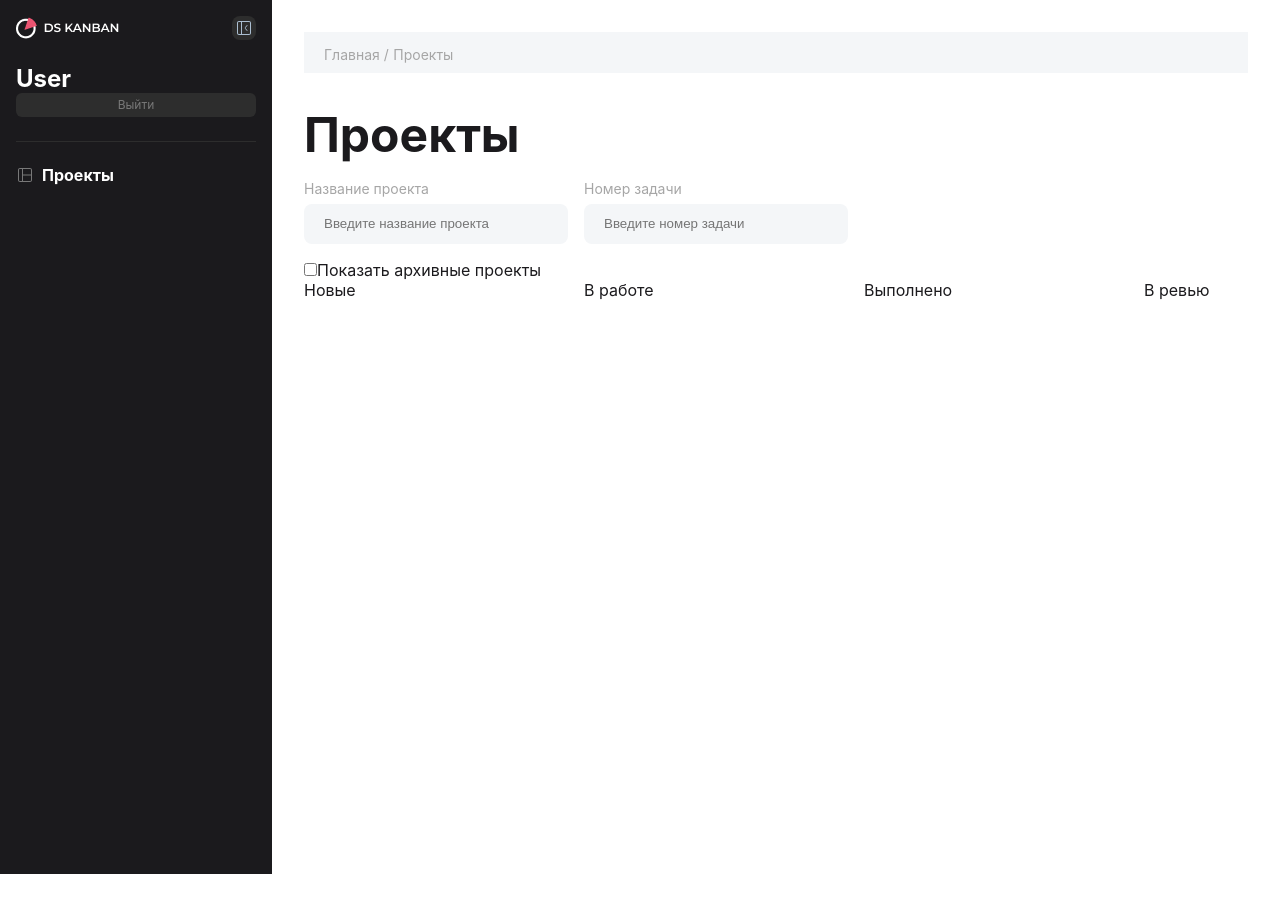
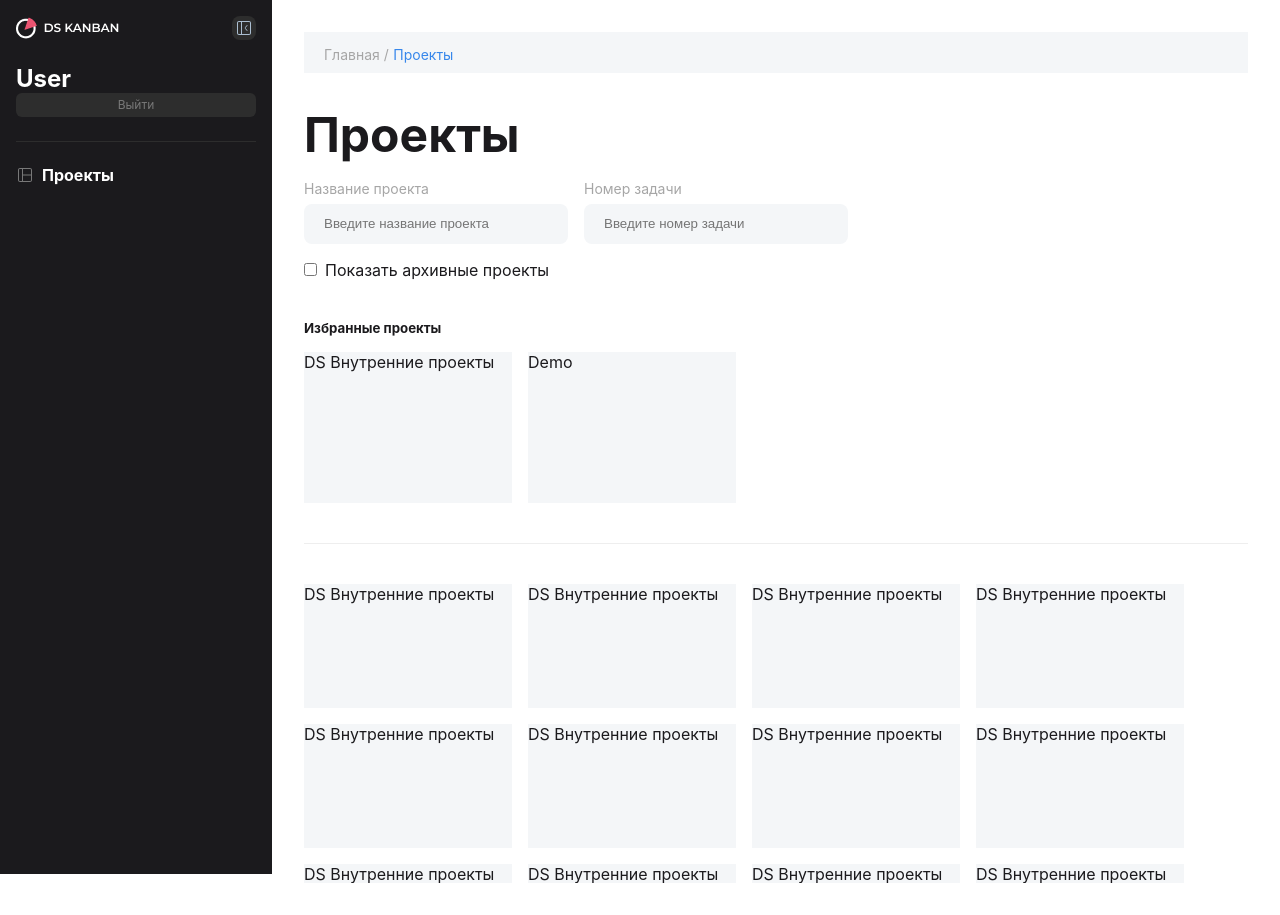
Before and after one commit to Vladimir-Seropol/kanban-task-tracker1, a Next.js app: page /projects in a window 1280 px wide. Before the commit the page ends 874 px from the top, so only its background shows below. Built offline with nearby package versions, Linux system fonts and the light colour scheme.

Commit message:
изменения в скроллбаре

```diff
--- a/src/pages/projects/index.tsx
+++ b/src/pages/projects/index.tsx
@@ -1,19 +1,46 @@
 /* eslint-disable jsx-a11y/label-has-associated-control */
 /* eslint-disable jsx-a11y/anchor-is-valid */
 /* eslint-disable @next/next/no-img-element */
+import { useState } from 'react';
 import Link from 'next/link';
 import Button from '../../components/Button';
 import style from './style.module.css';
 
 export default function Board() {
+  const [isClicked, setIsClicked] = useState(false); // Состояние для отслеживания клика
+
+  const handleClick = () => {
+    setIsClicked(!isClicked); // Меняем состояние при клике
+  };
+
   return (
     <div className="container">
       <main className="main">
         <div className={style.board}>
-          <div className={style.board__left}>
+          <div
+            className={`${style.board__left} ${isClicked ? style.is_clicked : ''}`}
+          >
             <div className={style.board__left_header}>
-              <img src="/logo_board.png" alt="logo_board" />
-              <img src="icon_board1.svg" alt="icon_board" />
+              <img
+                className={style.board__left_header_logo}
+                src="/logo_board.png"
+                alt="logo_board"
+              />
+              <img
+                className={style.board__left_header_icon}
+                src="/icon_board1.svg"
+                alt="icon_board"
+                onClick={handleClick}
+                onKeyDown={(e) => {
+                  if (e.key === 'Enter' || e.key === ' ') {
+                    handleClick();
+                  }
+                }}
+                // eslint-disable-next-line jsx-a11y/no-noninteractive-element-to-interactive-role
+                role="button"
+                tabIndex={0}
+                style={{ cursor: 'pointer' }}
+              />
             </div>
             <div className={style.board__left_user}>
               <h2 style={{ color: '#fff' }}>User</h2>
@@ -67,18 +94,28 @@ export default function Board() {
               <label htmlFor="checkbox">Показать архивные проекты</label>
             </div>
 
-            <div className={style.board__right_tasks}>
-              <div className={style.board__right_tasks_item}>Новые</div>
-              <div className={style.board__right_tasks_item}>В работе</div>
-              <div className={style.board__right_tasks_item}>Выполнено</div>
-              <div className={style.board__right_tasks_item}>В ревью</div>
-              <div className={style.board__right_tasks_item}>
-                Готовы к тестированию
+            <div className={style.board__right_projects}>
+              <h5 style={{ marginBottom: '16px' }}>Избранные проекты</h5>
+              <div className={style.board__right_selected_projects}>
+                <div className={style.board__right_selected_project_item}>
+                  DS Внутренние проекты
+                </div>
+                <div className={style.board__right_selected_project_item}>
+                  Demo
+                </div>
               </div>
-              <div className={style.board__right_tasks_item}>
-                В тестировании
+
+              <div className={style.board__right_internal_projects}>
+                {Array.from({ length: 15 }).map((_, index) => (
+                  <div
+                    // eslint-disable-next-line react/no-array-index-key
+                    key={index}
+                    className={style.board__right_selected_internal_item}
+                  >
+                    DS Внутренние проекты
+                  </div>
+                ))}
               </div>
-              <div className={style.board__right_tasks_item}>Решены</div>
             </div>
           </div>
         </div>
--- a/src/pages/projects/style.module.css
+++ b/src/pages/projects/style.module.css
@@ -13,12 +13,40 @@
   gap: 24px;
   padding: 16px;
   flex-shrink: 0;
+  position: relative;
+  transition: all ease 0.3s;
+}
+
+
+.is_clicked{
+width: 40px;
+padding: 10px;
 }
 
 .board__left_header {
   display: flex;
   justify-content: space-between;
   align-items: center;
+}
+
+.is_clicked .board__left_header_logo{
+    opacity: 0;
+}
+.is_clicked .board__left_header_icon{
+    position: absolute;
+    top: 16px;
+   z-index: 2;
+    left: 10px;
+    transition: all ease 0.35s ;
+    transform: rotate(180deg);
+}
+
+.is_clicked .board__left_user{
+    display: none;
+}
+
+.is_clicked h4{
+margin-left: 10px;
 }
 
 .board__left_project {
@@ -29,6 +57,8 @@
   height: 66px;
   border-top: 1px solid #2d2d2d;
 }
+
+
 
 .board__right {
   display: flex;
@@ -53,6 +83,10 @@
   line-height: 16.94px;
   text-align: left;
   color: #a6a6a6;
+}
+
+.board__right_header span:nth-child(2) {
+    color: #3787eb;
 }
 
 .board__right_title {
@@ -81,7 +115,45 @@
   flex-wrap: wrap;
 }
 
-.board__right_selection_item {
+.board__right_selected_projects{
+display: flex;
+gap: 16px;
+flex-wrap: wrap;
+height: 151px;
+margin-bottom: 40px;
+}
+
+.board__right_selected_project_item{
+    width: 208px;
+    height: 151px;
+    background-color:  #F4F6F8;
+}
+
+.board__right_internal_projects {
+    display: flex;
+    flex-wrap: wrap;
+    overflow: hidden;
+    height: 340px;
+    overflow-y: auto;
+    /* display: grid;
+    grid-template-columns: repeat(auto-fit, minmax(200px, 1fr)); /* Или другое значение ширины */
+    /* grid-template-rows: repeat(2, 1fr);  */
+    gap: 16px;
+    border-top: 1px solid #EEEEEE;
+    padding-top: 40px;
+}
+
+.board__right_internal_projects::-webkit-scrollbar {
+    width: 0; /* Скрывает вертикальную полосу прокрутки */
+  }
+
+.board__right_selected_internal_item{
+    width: 208px;
+    height: 124px;
+    background-color:  #F4F6F8;
+}
+
+ .board__right_selection_item {
   width: 264px;
 }
 
@@ -111,31 +183,24 @@
   color: #a6a6a6;
 }
 
-.board__right_date {
-  display: flex;
-  justify-content: space-between;
-  gap: 16px;
-  align-items: center;
-  max-width: 544px;
-  flex-wrap: wrap;
-  margin-bottom: 40px;
+.board__right_selection_checkbox{
+    margin-bottom: 40px;
+    display: flex;
+    gap: 8px;
+    align-items: center;
 }
 
-.doard__right_date_input {
-  width: 264px;
-}
-
-.board__right_tasks {
+/* .board__right_tasks {
   display: flex;
   gap: 16px;
   overflow-x: auto;
-}
+} */
 
-.board__right_tasks_item {
+/* .board__right_tasks_item {
   display: flex;
   flex-direction: column;
   min-height: 550px;
   width: 264px;
   flex-shrink: 0;
   overflow: hidden;
-}
+}  */
--- a/src/styles/globals.css
+++ b/src/styles/globals.css
@@ -42,7 +42,7 @@ a {
 }
 
 .main {
-  min-height: 750px;
+ /* height: 100vh; */
   display: flex;
   flex-direction: column;
   gap: 32px;
```
Also changed, not shown: src/components/Header/index.tsx (+15 -5 lines), src/pages/projects/slug/index.tsx (+41 -6 lines), src/pages/projects/slug/style.module.css (+46 -0 lines).
